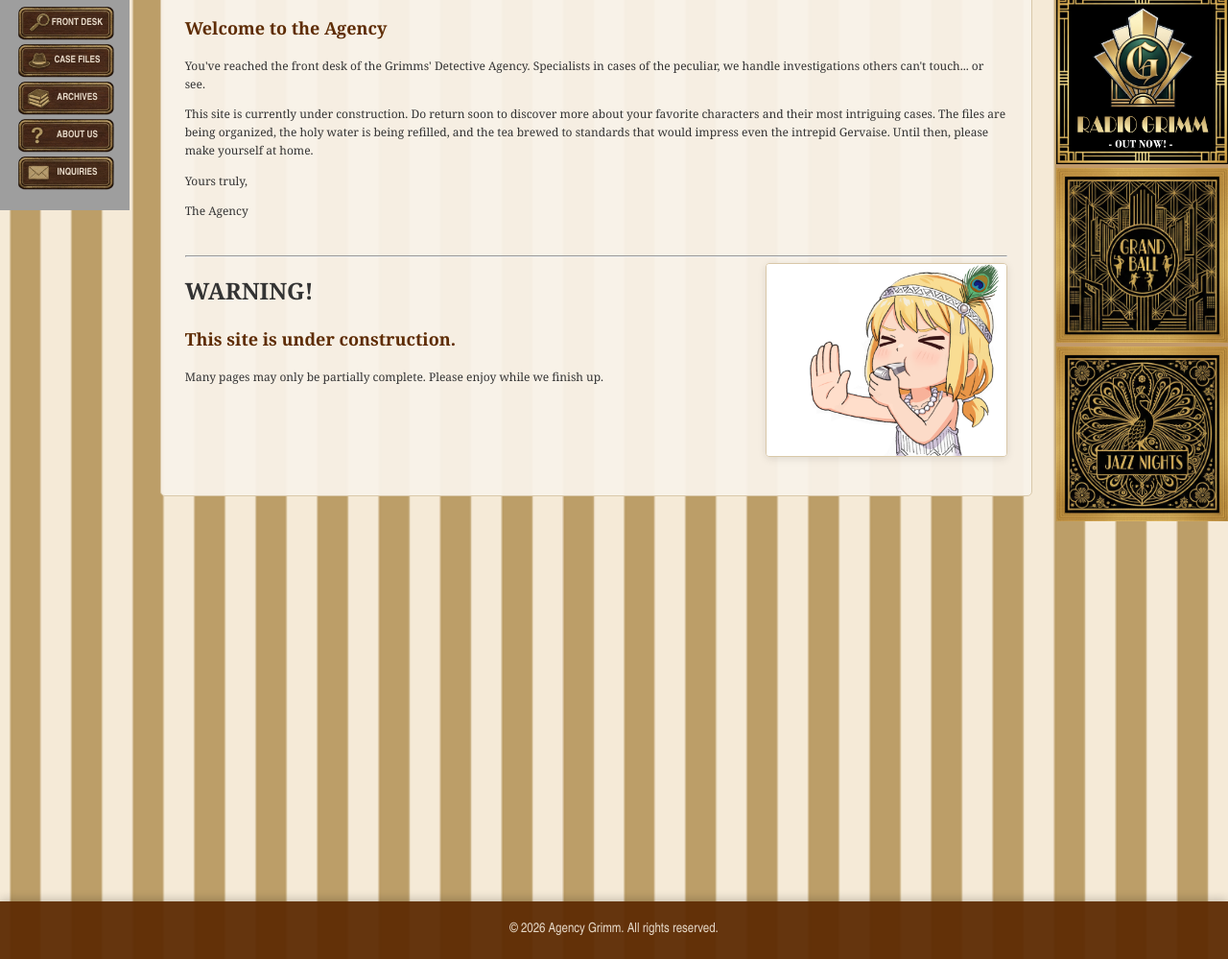
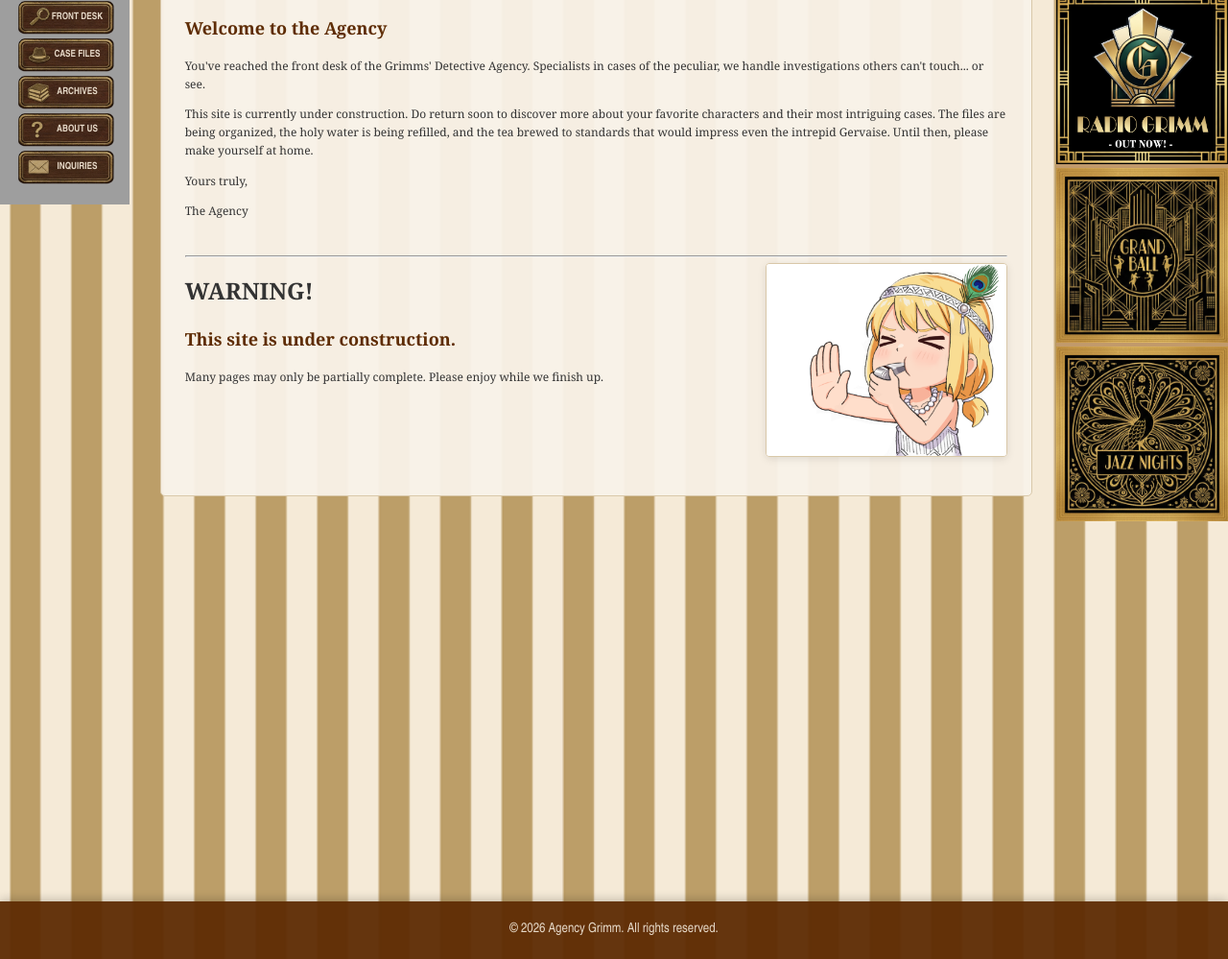
Before and after one commit to johnhopes-collab/grimmsdetectiveagency, a Jekyll site: the page built from index.html, in a window 1280 px wide. Shown: the part 692-1691 px from the top of the page at 96% size. Built offline with Jekyll 4.4.1, drawn with Linux system fonts in a browser that asks for light colours; grey boxes are pictures that could not be loaded.

Commit message:
Update style.scss

```diff
--- a/assets/css/style.scss
+++ b/assets/css/style.scss
@@ -94,7 +94,7 @@ body {
     padding: 0;
     align-self: flex-start;
     box-sizing: border-box;
-    margin: 3px 0 0 0;
+    margin: -3px 0 0 0;
     z-index: 3;
 }
 /* These styles will help maintain button size during zoom */
```
